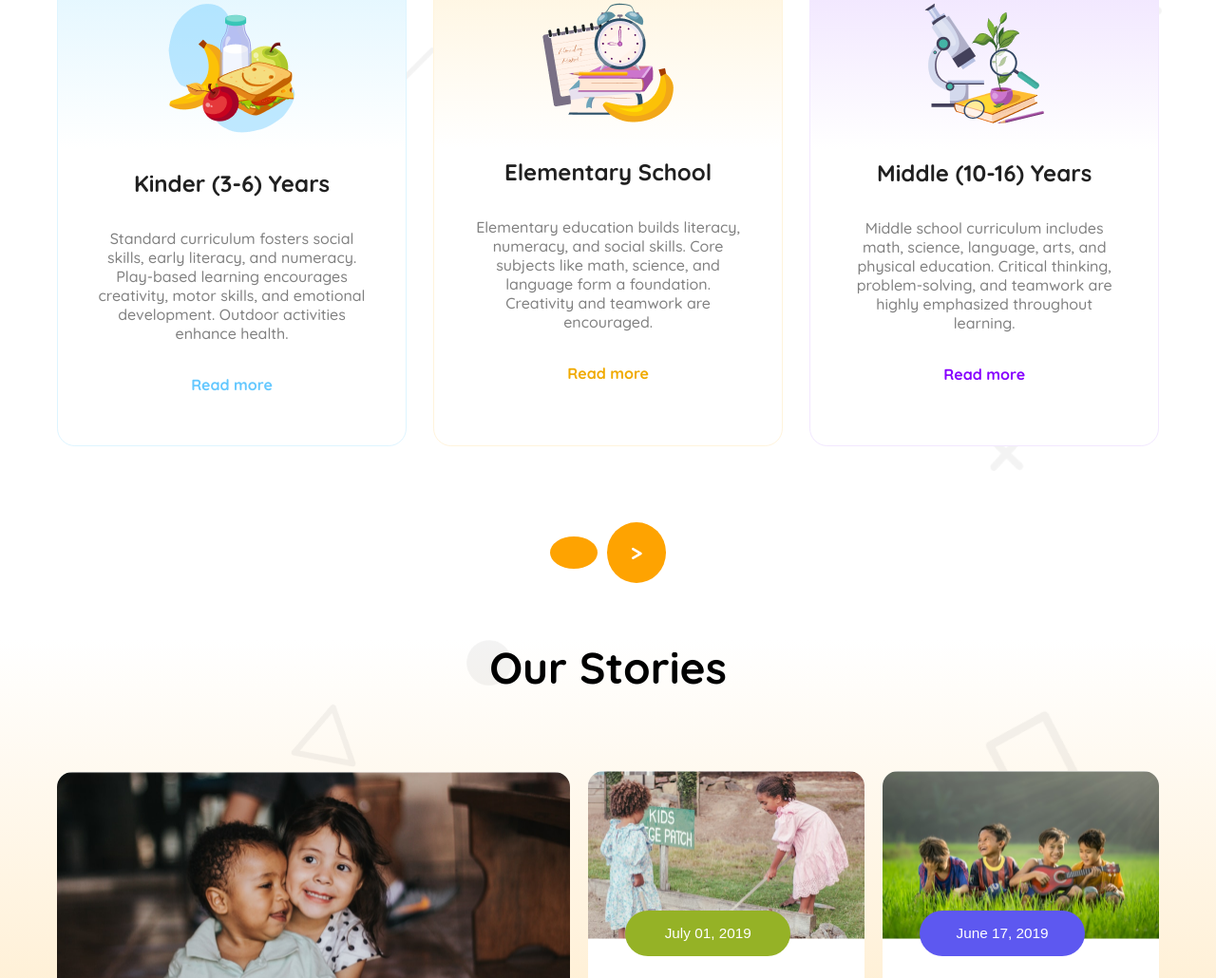
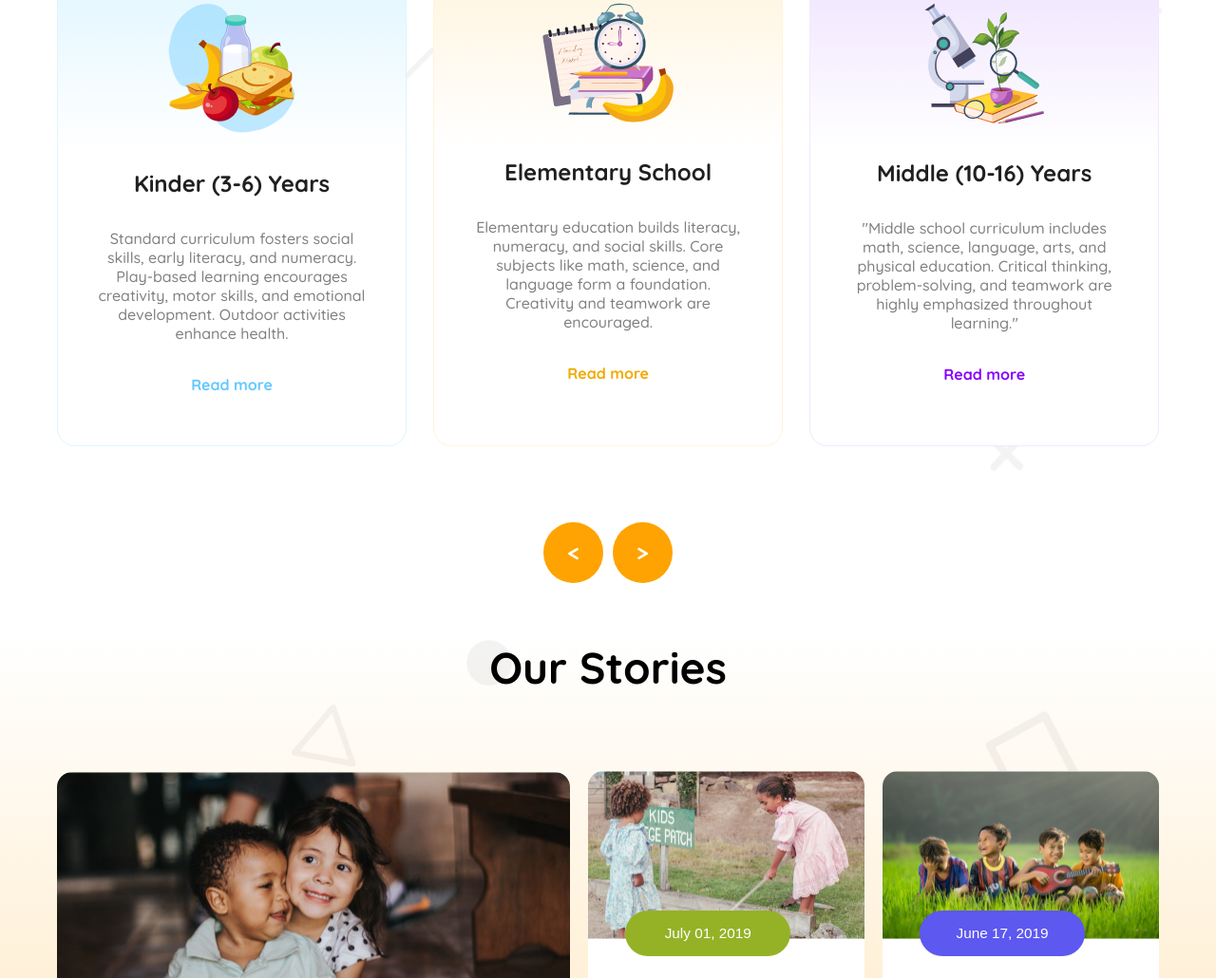
Before and after one commit to Alireja-khan/Assignment-2, a plain HTML site: page index.html in a window 1280 px wide. Shown: the part 914-1944 px from the top of the page at 95% size. Drawn offline with Linux system fonts and the light colour scheme.

Commit message:
cleared some mistakes

```diff
--- a/index.html
+++ b/index.html
@@ -74,14 +74,13 @@
                 <div class="curriculum-item" id="c-item-3">
                     <img class="cu-img" src="assets/middle.png" alt="">
                     <h3 class="title">Middle (10-16) Years</h3>
-                    <p class="description">Middle school curriculum includes math, science, language, arts, and physical education. Critical thinking, problem-solving, and teamwork are highly emphasized throughout learning.
+                    <p class="description">"Middle school curriculum includes math, science, language, arts, and physical education. Critical thinking, problem-solving, and teamwork are highly emphasized throughout learning."
                     </p>
                     <a href="" class="link-3">Read more</a>
                 </div>
             </div>
             <div class="cu-btn">
-                <button class="arrow-btn quicksand-font">
-                     </button>
+                    <button class="arrow-btn quicksand-font"> < </button>
                         <button class="arrow-btn quicksand-font"> > </button>
             </div>
         </section>
--- a/styles/style.css
+++ b/styles/style.css
@@ -254,6 +254,9 @@ body{
 }
 .bg{
     background-image: url(../assets/bg.png);
+}
+.story-btn{
+
 }
 
 .story-container{
@@ -789,45 +792,3 @@ body{
         display: none;
     }
 }
-
-
-
-
-
-
-
-
-
-
-
-
-
-
-
-
-
-
-     /* banner-styles */
-    /* .banner-sec{
-        display:grid;
-        grid-template-areas:
-        "banner-img"
-        "banner-text"
-        ;
-        gap: 20px;
-        margin: 0px 0px;
-    }
-    .banner-img{
-        padding-top: 20px;
-        padding-left: 10.21px;
-        padding-right: 10.21px;
-    }
-    .banner-text{
-        text-align: center;
-        width: 357px;
-        height: 252px;
-        padding: 0;
-    }
-    .hero-1{
-        display: none;
-    } */
```
